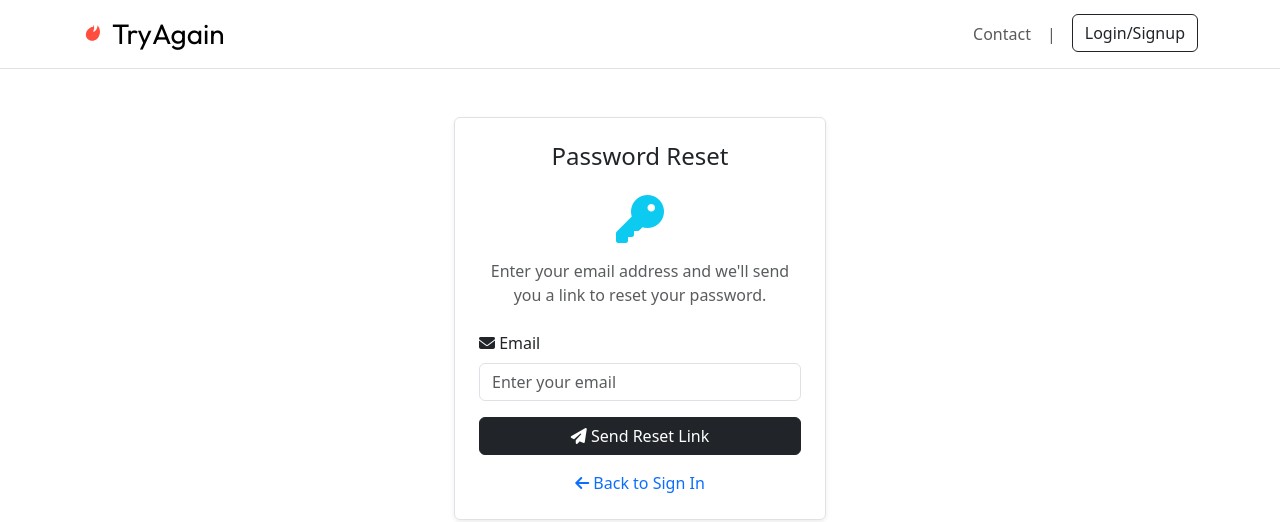
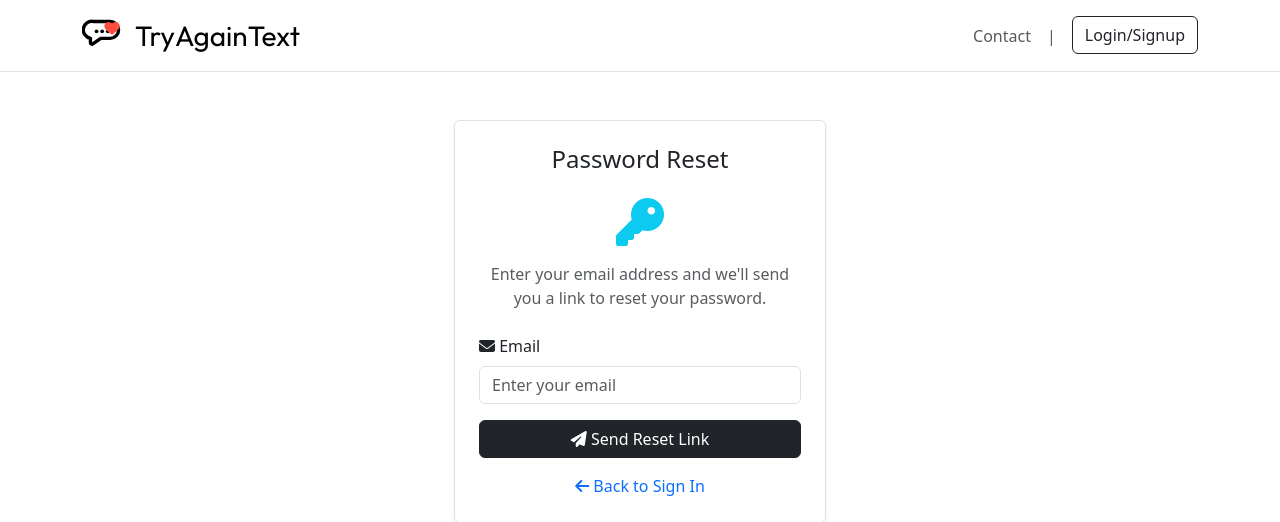
Before and after one commit to attreyabhatt/reignite, a Django app: page /accounts/password/reset/ in a window 1280 px wide. Shown: the top 522 px of the page. Run offline with Django 5.2, Linux system fonts and the light colour scheme.

Commit message:
new brand image

```diff
--- a/src/templates/navbar.html
+++ b/src/templates/navbar.html
@@ -2,11 +2,23 @@
     <div class="container">
         <a class="navbar-brand d-flex align-items-center" href="/"
             style="font-family: 'Outfit', sans-serif; font-weight: 300; font-size: 1.75rem; gap: 8px;">
-            <svg xmlns="http://www.w3.org/2000/svg" width="22" height="22" fill="#ff4e3d" viewBox="0 0 24 24">
+            <!-- Replace your current <svg> in the navbar-brand with this -->
+            <svg xmlns="http://www.w3.org/2000/svg" width="45" height="45" viewBox="0 0 24 24" role="img" aria-label="TryAgainText"
+                style="display:inline-block;vertical-align:middle;--tat-accent:#ff4e3d;">
+                <title>TryAgainText</title>
+                <!-- Chat bubble outline (inherits current text color) -->
+                <path d="M6 4.5h9a4.5 4.5 0 0 1 0 9H10l-4.2 3a.8.8 0 0 1-1.3-.66V13.5A4.5 4.5 0 0 1 6 4.5Z" fill="none"
+                    stroke="currentColor" stroke-width="1.8" stroke-linecap="round" stroke-linejoin="round" />
+                <!-- Typing dots -->
+                <circle cx="7.75" cy="9.75" r="1" fill="currentColor" />
+                <circle cx="10.75" cy="9.75" r="1" fill="currentColor" />
+                <circle cx="13.75" cy="9.75" r="1" fill="currentColor" />
+                <!-- Heart accent (brand color) -->
                 <path
-                    d="M12.3 2.1c.3.2.5.5.6.8.7 2 .5 3.6-.3 4.9-.3.6-.3 1.4 0 2 2.6-1.2 4.2-3.7 4.5-7.3 2.9 4.1 3.3 8.1 1.4 12-.6 1.1-1.3 2.1-2.2 2.9-1.5 1.3-3.3 2-5.2 2s-3.6-.7-4.9-2c-1.2-1.2-2-2.9-2-4.7 0-2.5 1.1-4.7 3.3-6.5 1.5-1.2 3-2 4.8-2.1z" />
+                    d="M17.9 4.85c-.8 0-1.5.39-1.9.98a2.4 2.4 0 0 0-1.9-.98c-1.2 0-2.2 1-2.2 2.22 0 .58.22 1.1.58 1.5.73.86 2.08 1.96 3.52 3.02 1.44-1.06 2.79-2.16 3.52-3.02.36-.4.58-.92.58-1.5 0-1.22-1-2.22-2.2-2.22Z"
+                    fill="var(--tat-accent)" />
             </svg>
-            TryAgain
+            TryAgainText
         </a>
 
         <button class="navbar-toggler border-0" type="button" data-bs-toggle="collapse" data-bs-target="#navbarMinimal">
```
